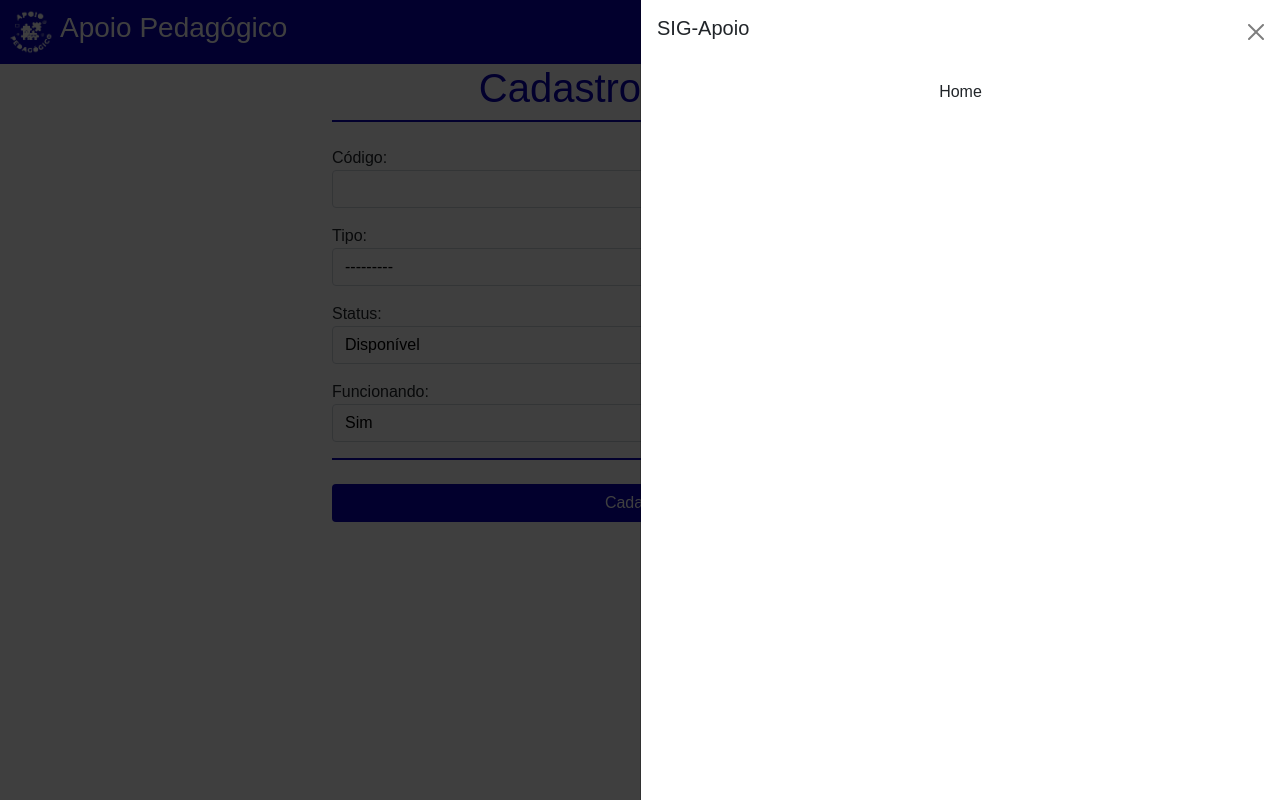
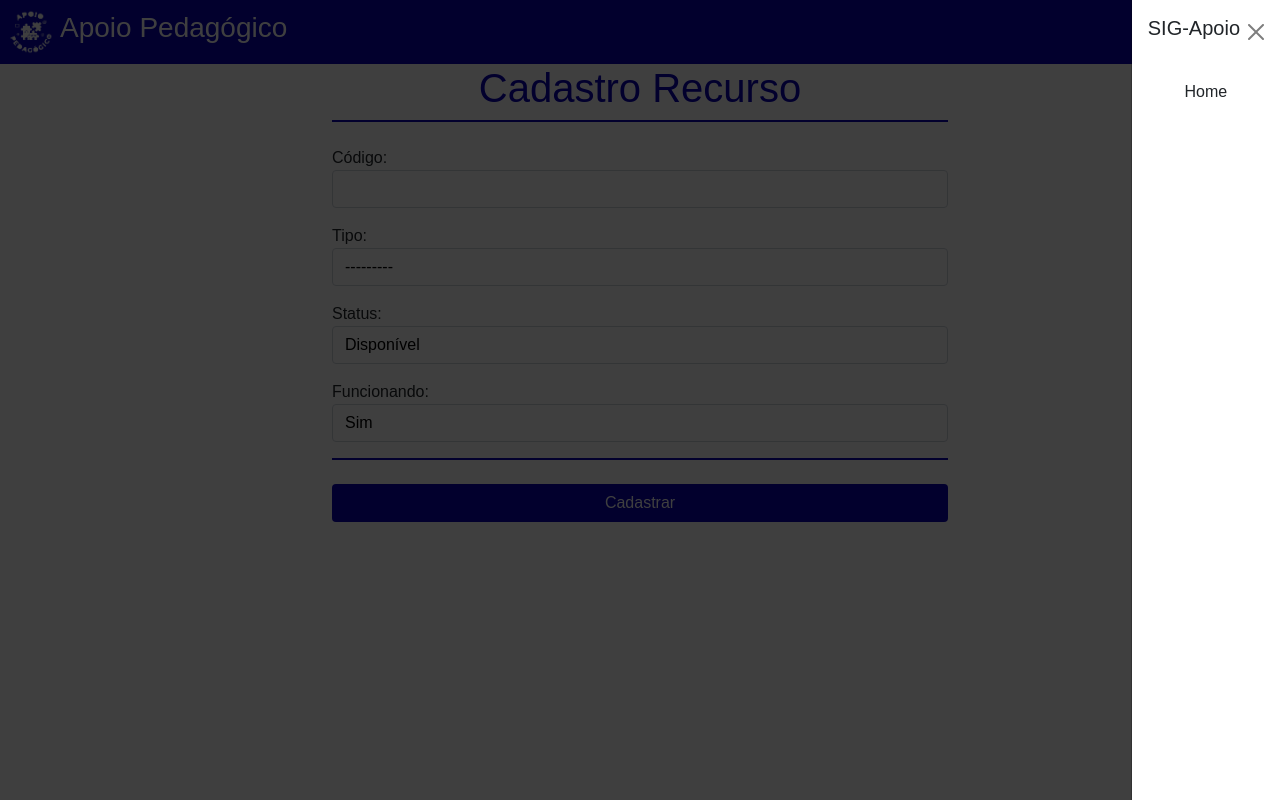
Before and after one commit to tgo-mas/SIGApoio, a Django app: page /cadastro_recurso in a window 1280 px wide, after a click that opens the changed part. Run offline with Django 5.2, Linux system fonts and the light colour scheme; data that the repository does not hold is empty; some web fonts are replaced.

Commit message:
atualização em base.html

```diff
--- a/proj_SIGApoio/app_SIGApoio/templates/base.html
+++ b/proj_SIGApoio/app_SIGApoio/templates/base.html
@@ -82,7 +82,7 @@
     }
 
     .offcanvas{
-        width: 40em;
+        width: auto;
     }
 
 </style>
```
